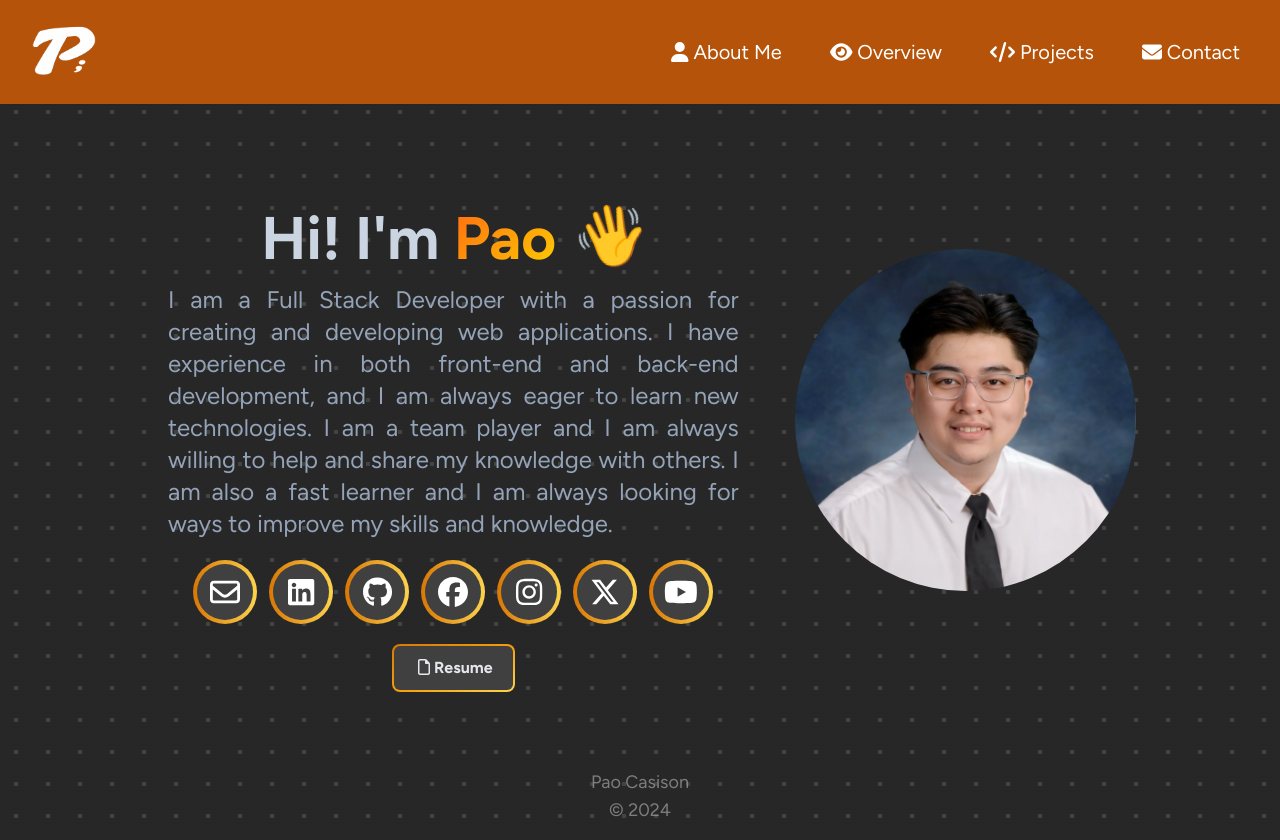
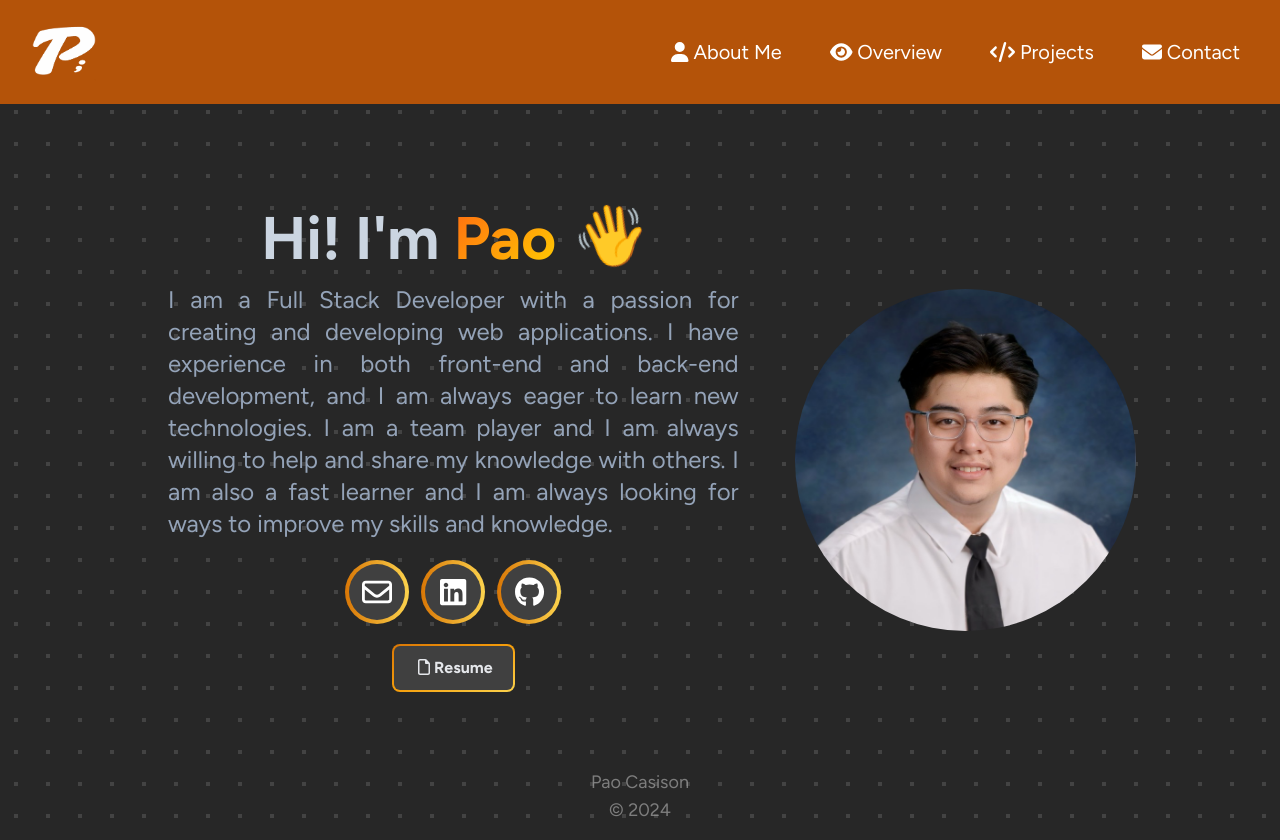
Before and after one commit to paosanityyy/Portfolio, a React (Create React App) app: page / in a window 1280 px wide. Built offline with nearby package versions, Linux system fonts and the light colour scheme.

Commit message:
May 31 edits

```diff
--- a/src/components/About.jsx
+++ b/src/components/About.jsx
@@ -39,7 +39,7 @@ const About = () => {
                 </div>
 
             </article>
-            <img className='rounded-full w-1/2 md:w-1/3 mb-20 hover:shadow-2xl hover:shadow-amber-500 mx-4' src={info.image} alt="paosanity" />
+            <img className='rounded-full w-1/2 md:w-1/3 mb-10 md:mb-0 hover:shadow-2xl hover:shadow-amber-500 mx-4' src={info.image} alt="paosanity" />
         </section>
     )
 }
--- a/src/components/Contact.jsx
+++ b/src/components/Contact.jsx
@@ -22,7 +22,7 @@ const Contact = () => {
                 </Form.Group>
                 <Form.Group className="w-full flex flex-col mb-5">
                     <Form.Label className=" text-lg text-slate-400">Message </Form.Label>
-                    <Form.Control as="textarea" rows={5} className='custom-input p-2 text-lg bg-neutral-700 border-2 border-neutral-600 rounded-lg' placeholder="Enter your message"/>
+                    <Form.Control as="textarea" rows={3} className='custom-input p-2 text-lg bg-neutral-700 border-2 border-neutral-600 rounded-lg' placeholder="Enter your message"/>
                 </Form.Group>
 
 
--- a/src/components/Navbar.jsx
+++ b/src/components/Navbar.jsx
@@ -43,11 +43,11 @@ const Navbar = () => {
                     </nav>
                 </div>
             </section>
-            <section id="mobile-menu" className={`absolute top-68 bg-black bg-opacity-90 w-full text-5xl flex-col justify-center origin-top ${menuOpen ? 'flex animate-open-menu' : 'hidden'}`}>
+            <section id="mobile-menu" className={`absolute top-68 bg-black bg-opacity-90 w-full text-4xl flex-col justify-center origin-top ${menuOpen ? 'flex animate-open-menu' : 'hidden'}`}>
                 {/* <button className="text-6xl self-end px-6" onClick={toggleMenu}>
                     &times;
                 </button> */}
-                <nav className="flex flex-col min-h-screen items-center justify-center" aria-label='mobile'>
+                <nav className="flex flex-col min-h-screen items-center mt-10" aria-label='mobile'>
                     {links.map((link, index) => (
                         <a key={index} href={link.href} className='w-full text-center mb-16 hover:text-amber-600'>
                             <FontAwesomeIcon icon={link.icon} /> {link.text}
--- a/src/components/Overview.jsx
+++ b/src/components/Overview.jsx
@@ -36,9 +36,9 @@ const Overview = () => {
 
   return (
     <section id="overview" className="mt-3 widescreen:section-min-height tallscreen:section-min-height">
-        <h1 className="text-5xl text-center my-5">I'm a</h1>
-        <h2 className='text-3xl sm:text-4xl font-bold text-center my-10'>Full Stack Developer</h2>
-        <h3 className="text-3xl text-center my-10 font-bold">Tech Stack</h3>
+        <h1 className="text-6xl text-center my-5">I'm a</h1>
+        <h2 className='text-3xl sm:text-5xl font-bold text-center my-10'>Full Stack Developer</h2>
+        <h3 className="text-3xl text-center mb-3 font-bold">Tech Stack</h3>
         <ul className="w-full p-6 flex flex-wrap justify-center items-center gap-3">
             {info.techStack.map((tech, index) => (
                 <li key={index} className="w-28 h-28 flex flex-col items-center justify-center border border-gray-400 hover:bg-neutral-700 hover:bg-opacity-70 hover:text-neutral-200 rounded-xl shadow-lg animate__animated animate__zoomIn animate__faster">
--- a/src/info.js
+++ b/src/info.js
@@ -1,5 +1,5 @@
 import { FontAwesomeIcon } from "@fortawesome/react-fontawesome";
-import { faLinkedin, faGithub, faInstagram, faFacebook, faXTwitter, faYoutube,  } from "@fortawesome/free-brands-svg-icons";
+import { faLinkedin, faGithub } from "@fortawesome/free-brands-svg-icons";
 import { faEnvelope, faUser, faFile } from "@fortawesome/free-regular-svg-icons";
 
 import resume from './pdf/Paolo Casison Official Resume.pdf';
@@ -11,6 +11,7 @@ import weather from './img/weather.png';
 import tictactoe from './img/tictactoe.png';
 import expense from './img/expense.png';
 import central from './img/central.png';
+import spring from './img/socmed.png';
 
 
 const info = {
@@ -38,26 +39,6 @@ const info = {
             url:'https://www.github.com/paosanityyy',
             icon: <FontAwesomeIcon icon={faGithub} />,
             name: 'GitHub'
-        },
-        {
-            url:'https://www.facebook.com/paosanityyy',
-            icon: <FontAwesomeIcon icon={faFacebook} />,
-            name: 'Facebook'
-        },
-        {
-            url:'https://www.instagram.com/paosanity_/',
-            icon: <FontAwesomeIcon icon={faInstagram} />,
-            name: 'Instagram'
-        },
-        {
-            url:'https://www.twitter.com/paosanity_/',
-            icon: <FontAwesomeIcon icon={faXTwitter} />,
-            name: 'X'
-        },
-        {
-            url:'https://www.youtube.com/channel/UCuRvn7BKZqD1BC9_yMpEk1g',
-            icon: <FontAwesomeIcon icon={faYoutube} />,
-            name: 'YouTube'
         },
         {
             url: resume,
@@ -183,6 +164,13 @@ const info = {
             techStack: ['Python', 'SQLite'],
             screenshot: expense
         },
+        {
+            name: "Spring Social Backend",
+            description: "A social media backend application developed using Spring Boot",
+            url: "https://github.com/paosanityyy/GBC_SpringSocial22.git",
+            techStack: ['Spring Boot', 'Java'],
+            screenshot: spring
+        }
     ],
 }
 
```
Also changed, not shown: src/img/socmed.png (added).
